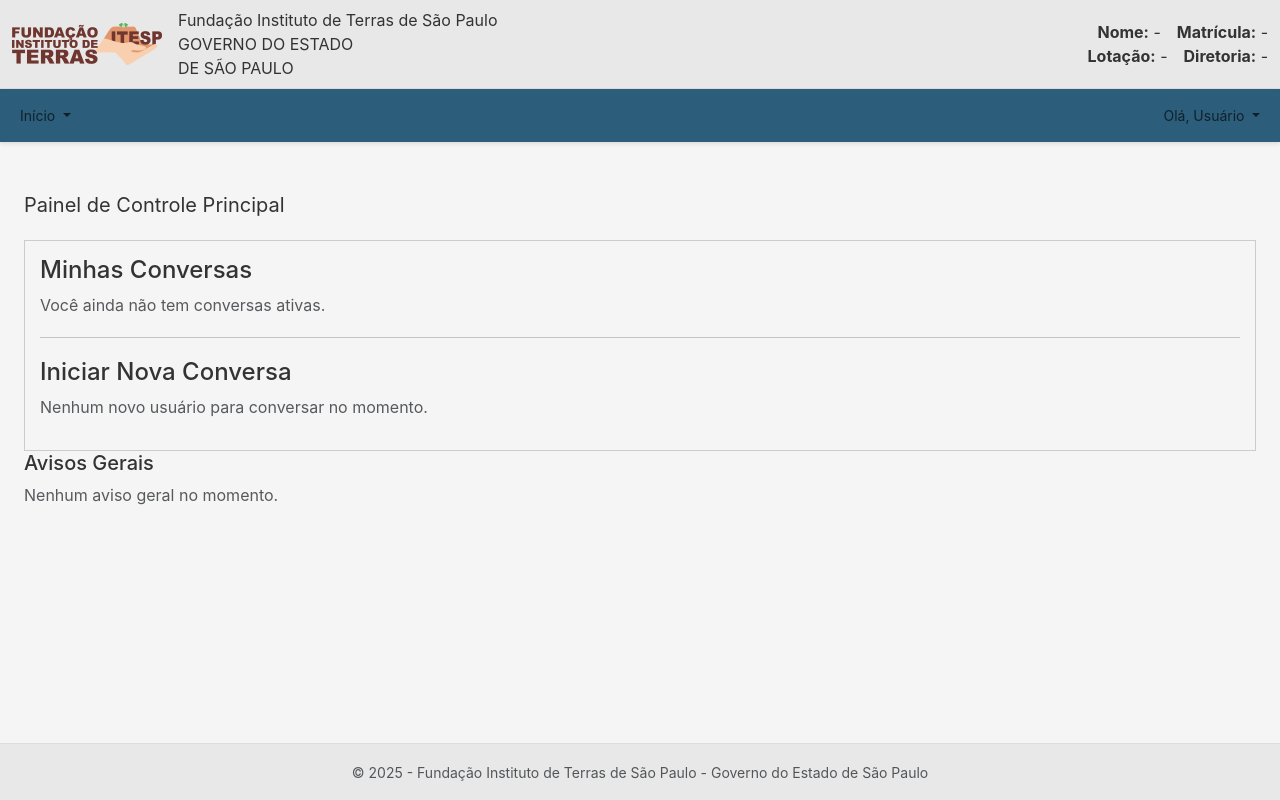
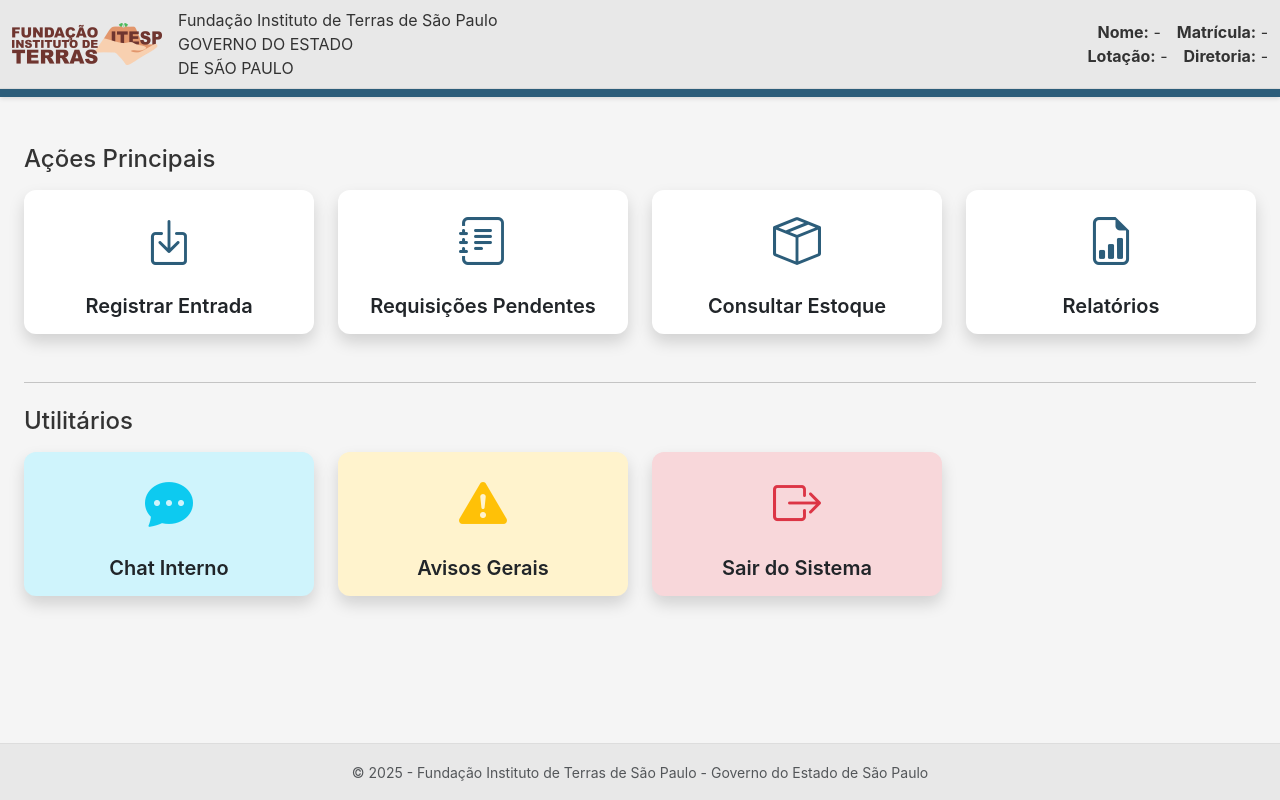
Before and after one commit to WelintondosSantos/Sistoque, a Django app: page /home/ in a window 1280 px wide. Run offline with Django 5.2, Linux system fonts and the light colour scheme; the visitor is signed in with stand-in values (Sample User, id 1); data that the repository does not hold is empty.

Commit message:
commit alterações no app chat

```diff
--- a/almoxarifado_project/settings.py
+++ b/almoxarifado_project/settings.py
@@ -211,6 +211,9 @@
 # Para produção, isto seria configurado para usar o Redis.
 CHANNEL_LAYERS = {
     'default': {
-        'BACKEND': 'channels.layers.InMemoryChannelLayer',
+        'BACKEND': 'channels_redis.core.RedisChannelLayer',
+        'CONFIG': {
+            "hosts": [('127.0.0.1', 6379)],  # Aponta para o servidor Redis local
+        },
     },
 }
--- a/apps/users/templates/registration/login.html
+++ b/apps/users/templates/registration/login.html
@@ -6,6 +6,7 @@
 {% block title %}Login – Sistoque{% endblock %}
 
 {% block extra_head %}
+    {{ block.super }}
     <link href="{% static 'css/auth.css' %}" rel="stylesheet">
 {% endblock %}
 
--- a/apps/users/templates/registration/register.html
+++ b/apps/users/templates/registration/register.html
@@ -6,6 +6,7 @@
 {% block title %}Cadastro – Sistoque{% endblock %}
 
 {% block extra_head %}
+    {{ block.super }}  {# ESSA LINHA É A CORREÇÃO: Carrega o conteúdo do _base.html #}
     <link href="{% static 'css/auth.css' %}" rel="stylesheet">
 {% endblock %}
 
--- a/static/css/_base.css
+++ b/static/css/_base.css
@@ -36,16 +36,19 @@
     --alert-urgent: #d9534f;
 
     /* Fontes e Espaçamentos */
-    --font-sans-serif: -apple-system, BlinkMacSystemFont, 'Segoe UI', Arial, sans-serif;
+    /* Variável de fonte DEFINIDA aqui */
+    --font-family: -apple-system, BlinkMacSystemFont, "Segoe UI", Roboto, "Helvetica Neue", Arial, sans-serif;
     --nav-padding: 12px 20px;
     --nav-gap: 8px;
 }
 
 body {
-    font-family: var(--font-sans-serif);
+    /* CORREÇÃO: Usando a variável correta --font-family */
+    font-family: var(--font-family);
+
     background-color: var(--bg-light);
     color: var(--text-primary);
-    line-height: 1.5; /* Um line-height ligeiramente maior melhora a legibilidade */
+    line-height: 1.5;
 }
 
 /* 2. Layout Principal (Header, Navbar, Footer)
--- a/static/css/auth.css
+++ b/static/css/auth.css
@@ -13,7 +13,6 @@
     align-items: center;
     padding: 20px;
     background: linear-gradient(135deg, var(--primary-color) 0%, var(--primary-dark) 100%);
-    font-family: var(--font-sans-serif);
 }
 
 /* Oculta elementos do template base que não devem aparecer em páginas de auth */
--- /dev/null
+++ b/static/css/dashboard-cards.css
@@ -0,0 +1,50 @@
+/* static/css/dashboard-cards.css */
+
+.card-link {
+    text-decoration: none;
+    color: inherit;
+}
+
+.dashboard-card {
+    border: none;
+    border-radius: 12px;
+    transition: transform 0.2s ease-in-out, box-shadow 0.2s ease-in-out;
+}
+
+.dashboard-card:hover {
+    transform: translateY(-5px);
+    box-shadow: 0 8px 24px rgba(0, 0, 0, 0.15) !important;
+}
+
+.card-icon {
+    font-size: 3rem;
+    margin-bottom: 1rem;
+    display: block;
+    color: #2c5d7a;
+}
+
+.card-title {
+    font-weight: 600;
+}
+.btn-card-logout {
+    background: none;      /* Remove o fundo do botão */
+    color: inherit;        /* Herda a cor do texto */
+    border: none;          /* Remove a borda */
+    padding: 0;            /* Remove o preenchimento */
+    font: inherit;         /* Herda as propriedades da fonte */
+    cursor: pointer;       /* Mantém o cursor de ponteiro */
+    outline: inherit;      /* Remove o contorno de foco */
+    width: 100%;           /* Faz o botão ocupar todo o espaço do card */
+    height: 100%;          /* Faz o botão ocupar toda a altura */
+    text-align: inherit;   /* Garante o alinhamento do texto */
+}
+
+/* Variações de cor */
+.dashboard-card.card-info { background-color: #cff4fc; }
+.dashboard-card.card-info .card-icon { color: #0dcaf0; }
+
+.dashboard-card.card-warning { background-color: #fff3cd; }
+.dashboard-card.card-warning .card-icon { color: #ffc107; }
+
+.dashboard-card.card-danger { background-color: #f8d7da; }
+.dashboard-card.card-danger .card-icon { color: #dc3545; }
--- a/templates/_base.html
+++ b/templates/_base.html
@@ -10,7 +10,8 @@
     {% load static %}
     <link rel="stylesheet" href="{% static 'css/_base.css' %}">
 
-    {% block extra_head %}{% endblock %}
+    {% block extra_head %} {% endblock %}
+
 </head>
 <body class="d-flex flex-column min-vh-100 {% block body_class %}{% endblock %}">
     <header class="header-gov">
--- a/templates/_partials/_navigation.html
+++ b/templates/_partials/_navigation.html
@@ -5,55 +5,22 @@
         </button>
 
         <div class="collapse navbar-collapse" id="navbarNav">
-            <div class="navbar-nav w-100">
-                <div class="nav-item dropdown">
-                    <a class="nav-link dropdown-toggle" href="#" id="inicioDropdown" role="button" data-bs-toggle="dropdown" aria-expanded="false">
-                        Início
+            <div class="navbar-nav w-100 align-items-center"> {# Adicionado 'align-items-center' para melhor alinhamento vertical #}
+                {% if request.resolver_match.url_name != 'dashboard' %}
+                <div class="nav-item">
+                    <a href="{% url 'core:dashboard' %}" class="btn btn-outline-light btn-sm d-flex align-items-center">
+                        <i class="bi bi-arrow-left-circle me-2"></i>
+                        Voltar ao Painel
                     </a>
-                    <ul class="dropdown-menu" aria-labelledby="inicioDropdown">
-                        <li><a class="dropdown-item" href="{% url 'core:dashboard' %}"><strong>Painel Principal</strong></a></li>
-
-                        {% if user.is_authenticated %}
-
-                            <!-- Bloco de links para usuários administrativos e do almoxarifado -->
-                            {% if user.is_superuser or 'Almoxarifes' in user.groups.all|join:',' or 'Administradores' in user.groups.all|join:',' %}
-                                <li><a class="dropdown-item" href="{% url 'materiais:registrar_entrada' %}"><strong>Registrar Entrada</strong></a></li>
-                                <li><a class="dropdown-item" href="{% url 'materiais:lista_requisicoes_pendentes' %}"><strong>Requisições Pendentes</strong></a></li>
-                                <li><a class="dropdown-item" href="{% url 'materiais:lista_produtos' %}"><strong>Consultar Estoque</strong></a></li>
-                                <li><a class="dropdown-item" href="{% url 'relatorios:relatorio_consumo' %}"><strong>Relatórios de Consumo</strong></a></li>
-                                <li><a class="dropdown-item" href="{% url 'chat:chat_home' %}"><strong>Chat Interno</strong></a></li>
-
-                            {% endif %}
-
-                            <!-- Bloco de links para Requisitantes -->
-                            {% for group in user.groups.all %}
-                                {% if group.name == 'Requisitantes' %}
-                                    <li><a class="dropdown-item" href="{% url 'authentication:dashboard_requisitante' %}"><strong>Meu Painel de Requisitante</strong></a></li>
-                                {% endif %}
-                            {% endfor %}
-
+                </div>
+                {% endif %}
+                {% if user.is_authenticated %}
+                    {% for group in user.groups.all %}
+                        {% if group.name == 'Requisitantes' %}
+                            <a class="nav-link" href="{% url 'authentication:dashboard_requisitante' %}">
                         {% endif %}
-
-                        <li><a class="dropdown-item" href="#"><strong>Material de Apoio</strong></a></li>
-                    </ul>
-                </div>
-
-                <div class="nav-item dropdown ms-auto">
-                    <a class="nav-link dropdown-toggle" href="#" id="userDropdown" role="button" data-bs-toggle="dropdown" aria-expanded="false">
-                        Olá, {{ user.funcionario.nome|default:'Usuário' }}
-                    </a>
-                    <ul class="dropdown-menu dropdown-menu-end" aria-labelledby="userDropdown">
-                        <li><a class="dropdown-item" href="#"><strong>Minha Conta</strong></a></li>
-                        <li>
-                            <form action="{% url 'authentication:logout' %}" method="post" class="d-inline">
-                                {% csrf_token %}
-                                <button type="submit" class="dropdown-item" style="border: none; background: none; text-align: left; width: 100%;">
-                                    <strong>Sair do Sistema</strong>
-                                </button>
-                            </form>
-                        </li>
-                    </ul>
-                </div>
+                    {% endfor %}
+                {% endif %}
             </div>
         </div>
     </div>
--- a/templates/core/home.html
+++ b/templates/core/home.html
@@ -3,85 +3,133 @@
 
 {% block title %}Painel Principal - Sistoque{% endblock %}
 
+{% block extra_head %}
+    <link href="{% static 'css/dashboard-cards.css' %}" rel="stylesheet">
+    <link rel="stylesheet" href="https://cdn.jsdelivr.net/npm/bootstrap-icons@1.11.3/font/bootstrap-icons.min.css">
+{% endblock %}
+
 {% block content %}
 <div class="container-fluid">
-    {# O título da página agora é uma variável que pode ser passada pela view #}
-    <div class="system-title">
-        {{ page_title|default:"Painel de Controle Principal" }}
-    </div>
 
-    {% if urgent_alerts %}
-    <div class="alerts-panel">
-        <h5>Comunicados Urgentes!</h5>
-        {% for alert in urgent_alerts %}
-            <div class="alert-item alert-urgent">{{ alert.message }}</div>
-        {% endfor %}
+    {# ===================================================================== #}
+    {#          NOVO BLOCO: Exibe o painel APENAS para Requisitantes         #}
+    {# ===================================================================== #}
+    {% if 'Requisitantes' in user.groups.all|join:',' and not user.is_superuser %}
+    <div class="row">
+        <div class="col-12">
+            <h4 class="mb-3">Meu Painel</h4>
+        </div>
+        <div class="col-xl-3 col-md-4 col-sm-6 mb-4">
+            <a href="{% url 'authentication:dashboard_requisitante' %}" class="card-link">
+                <div class="card dashboard-card card-info shadow h-100">
+                    <div class="card-body text-center">
+                        <i class="bi bi-person-workspace card-icon"></i>
+                        <h5 class="card-title mb-0">Painel do Requisitante</h5>
+                    </div>
+                </div>
+            </a>
+        </div>
+        {# Se houver outros cards para requisitantes, adicione-os aqui #}
     </div>
     {% endif %}
 
-    <div class="chat-container" style="border: 1px solid #ccc; padding: 15px; margin-top: 20px;">
 
-        <h4>Minhas Conversas</h4>
-        {% if conversas_ativas %}
-            <ul class="chat-list">
-                {% for conversa in conversas_ativas %}
-                    <li>
-                        <!-- =============================================================== -->
-                        <!-- INÍCIO DA CORREÇÃO 1 -->
-                        <!-- Construímos a URL manualmente com o parâmetro de query -->
-                        <!-- =============================================================== -->
-                        <a href="{% url 'chat:chat_home' %}?conversa_id={{ conversa.pk }}">
-                            {# Lógica para mostrar o nome do OUTRO participante da conversa #}
-                            {% for participante in conversa.participantes.all %}
-                                {% if participante != request.user %}
-                                    Conversa com <strong>{{ participante.get_full_name|default:participante.username }}</strong>
-                                {% endif %}
-                            {% endfor %}
-                        </a>
-                        <!-- =============================================================== -->
-                        <!-- FIM DA CORREÇÃO 1 -->
-                        <!-- =============================================================== -->
-                    </li>
-                {% endfor %}
-            </ul>
-        {% else %}
-            <p class="text-muted">Você ainda não tem conversas ativas.</p>
-        {% endif %}
+    {# Bloco que já existia: Exibe o painel para Admins e Almoxarifes #}
+    {% if user.is_superuser or 'Almoxarifes' in user.groups.all|join:',' or 'Administradores' in user.groups.all|join:',' %}
+    <div class="row">
+        <div class="col-12">
+            <h4 class="mb-3">Ações Principais</h4>
+        </div>
 
-        <hr style="margin: 20px 0;"> <h4>Iniciar Nova Conversa</h4>
-        {% if usuarios_para_chat %}
-            <ul class="user-list">
-                {% for usuario in usuarios_para_chat %}
-                    <li>
-                        <!-- =============================================================== -->
-                        <!-- INÍCIO DA CORREÇÃO 2 -->
-                        <!-- Usamos o nome de URL correto: 'iniciar_conversa' -->
-                        <!-- =============================================================== -->
-                        <a href="{% url 'chat:iniciar_conversa' user_id=usuario.pk %}">
-                            + {{ usuario.get_full_name|default:usuario.username }}
-                        </a>
-                        <!-- =============================================================== -->
-                        <!-- FIM DA CORREÇÃO 2 -->
-                        <!-- =============================================================== -->
-                    </li>
-                {% endfor %}
-            </ul>
-        {% else %}
-            <p class="text-muted">Nenhum novo usuário para conversar no momento.</p>
-        {% endif %}
+        <div class="col-xl-3 col-md-4 col-sm-6 mb-4">
+            <a href="{% url 'materiais:registrar_entrada' %}" class="card-link">
+                <div class="card dashboard-card shadow h-100">
+                    <div class="card-body text-center">
+                        <i class="bi bi-box-arrow-in-down card-icon"></i>
+                        <h5 class="card-title mb-0">Registrar Entrada</h5>
+                    </div>
+                </div>
+            </a>
+        </div>
+
+        <div class="col-xl-3 col-md-4 col-sm-6 mb-4">
+            <a href="{% url 'materiais:lista_requisicoes_pendentes' %}" class="card-link">
+                <div class="card dashboard-card shadow h-100">
+                    <div class="card-body text-center">
+                        <i class="bi bi-journal-text card-icon"></i>
+                        <h5 class="card-title mb-0">Requisições Pendentes</h5>
+                    </div>
+                </div>
+            </a>
+        </div>
+
+        <div class="col-xl-3 col-md-4 col-sm-6 mb-4">
+            <a href="{% url 'materiais:lista_produtos' %}" class="card-link">
+                <div class="card dashboard-card shadow h-100">
+                    <div class="card-body text-center">
+                        <i class="bi bi-box-seam card-icon"></i>
+                        <h5 class="card-title mb-0">Consultar Estoque</h5>
+                    </div>
+                </div>
+            </a>
+        </div>
+
+        <div class="col-xl-3 col-md-4 col-sm-6 mb-4">
+            <a href="{% url 'relatorios:relatorio_consumo' %}" class="card-link">
+                <div class="card dashboard-card shadow h-100">
+                    <div class="card-body text-center">
+                        <i class="bi bi-file-earmark-bar-graph card-icon"></i>
+                        <h5 class="card-title mb-0">Relatórios</h5>
+                    </div>
+                </div>
+            </a>
+        </div>
     </div>
+    {% endif %}
 
+    <hr class="my-4">
 
-    <div class="content-box">
-        <h5 class="content-header">Avisos Gerais</h5>
-        {% for notice in general_notices %}
-            <p class="content-description">{{ notice.text }}</p>
-            {% if not forloop.last %}
-                <hr>
-            {% endif %}
-        {% empty %}
-            <p class="text-muted mb-0">Nenhum aviso geral no momento.</p>
-        {% endfor %}
+    {# Seção de Utilitários, visível para todos #}
+    <div class="row">
+        <div class="col-12">
+            <h4 class="mb-3">Utilitários</h4>
+        </div>
+
+        <div class="col-xl-3 col-md-4 col-sm-6 mb-4">
+            <a href="{% url 'chat:chat_home' %}" class="card-link">
+                <div class="card dashboard-card card-info shadow h-100">
+                    <div class="card-body text-center">
+                        <i class="bi bi-chat-dots-fill card-icon"></i>
+                        <h5 class="card-title mb-0">Chat Interno</h5>
+                    </div>
+                </div>
+            </a>
+        </div>
+
+        <div class="col-xl-3 col-md-4 col-sm-6 mb-4">
+            <a href="#" class="card-link"> {# << INSIRA A URL DA PÁGINA DE AVISOS AQUI #}
+                <div class="card dashboard-card card-warning shadow h-100">
+                    <div class="card-body text-center">
+                        <i class="bi bi-exclamation-triangle-fill card-icon"></i>
+                        <h5 class="card-title mb-0">Avisos Gerais</h5>
+                    </div>
+                </div>
+            </a>
+        </div>
+
+        <div class="col-xl-3 col-md-4 col-sm-6 mb-4">
+            <form action="{% url 'authentication:logout' %}" method="post" class="h-100">
+                {% csrf_token %}
+                <button type="submit" class="btn-card-logout">
+                    <div class="card dashboard-card card-danger shadow h-100">
+                        <div class="card-body text-center">
+                            <i class="bi bi-box-arrow-right card-icon"></i>
+                            <h5 class="card-title mb-0">Sair do Sistema</h5>
+                        </div>
+                    </div>
+                </button>
+            </form>
+        </div>
     </div>
 </div>
 {% endblock content %}
```
Also changed, not shown: almoxarifado_project/asgi.py (+11 -3 lines), apps/chat/consumers.py (+100 -29 lines), apps/chat/templates/chat/chat_home.html (+34 -15 lines), apps/users/views.py (+0 -16 lines), static/js/chat.js (+79 -69 lines).
